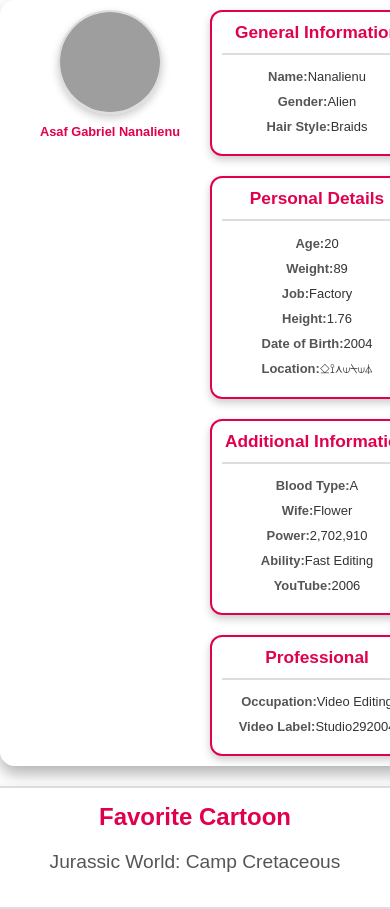
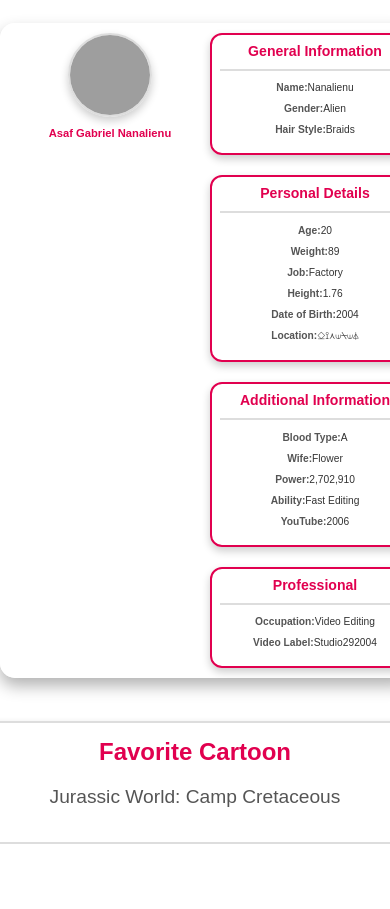
Before and after one commit to 29if/wikidatan7u, a plain HTML site: page index.html in a window 390 px wide. Shown: the top 909 px of the page. After the commit the page ends 844 px from the top, so only its background shows below. Drawn offline with Linux system fonts and the light colour scheme; grey boxes are pictures that could not be loaded.

Commit message:
styles.css

```diff
--- a/styles.css
+++ b/styles.css
@@ -3,27 +3,28 @@
         padding: 10px;
     }
     .image-container img {
-        width: 100px; /* Reduce the size of the profile picture */
-        height: 100px;
+        width: 80px; /* Reduce the size of the profile picture */
+        height: 80px;
     }
     .name {
-        font-size: 0.8em; /* Make the name text smaller */
+        font-size: 0.7em; /* Make the name text smaller */
     }
     .info-block {
-        padding: 10px;
-        font-size: 0.9em; /* Reduce the font size in infoboxes */
+        padding: 8px;
+        font-size: 0.8em; /* Reduce the font size in infoboxes */
     }
     .info-block h2 {
-        font-size: 1.2em; /* Smaller headers in infoboxes */
+        font-size: 1.1em; /* Smaller headers in infoboxes */
     }
     .info-block p {
-        font-size: 0.9em; /* Smaller paragraph text in infoboxes */
+        font-size: 0.8em; /* Smaller paragraph text in infoboxes */
     }
     .favorite-cartoon {
-        font-size: 0.8em; /* Make the favorite cartoon text smaller */
+        font-size: 0.7em; /* Make the favorite cartoon text smaller */
         margin-top: 10px; /* Add some margin to separate it from other content */
     }
 }
+
 
 
 
```
